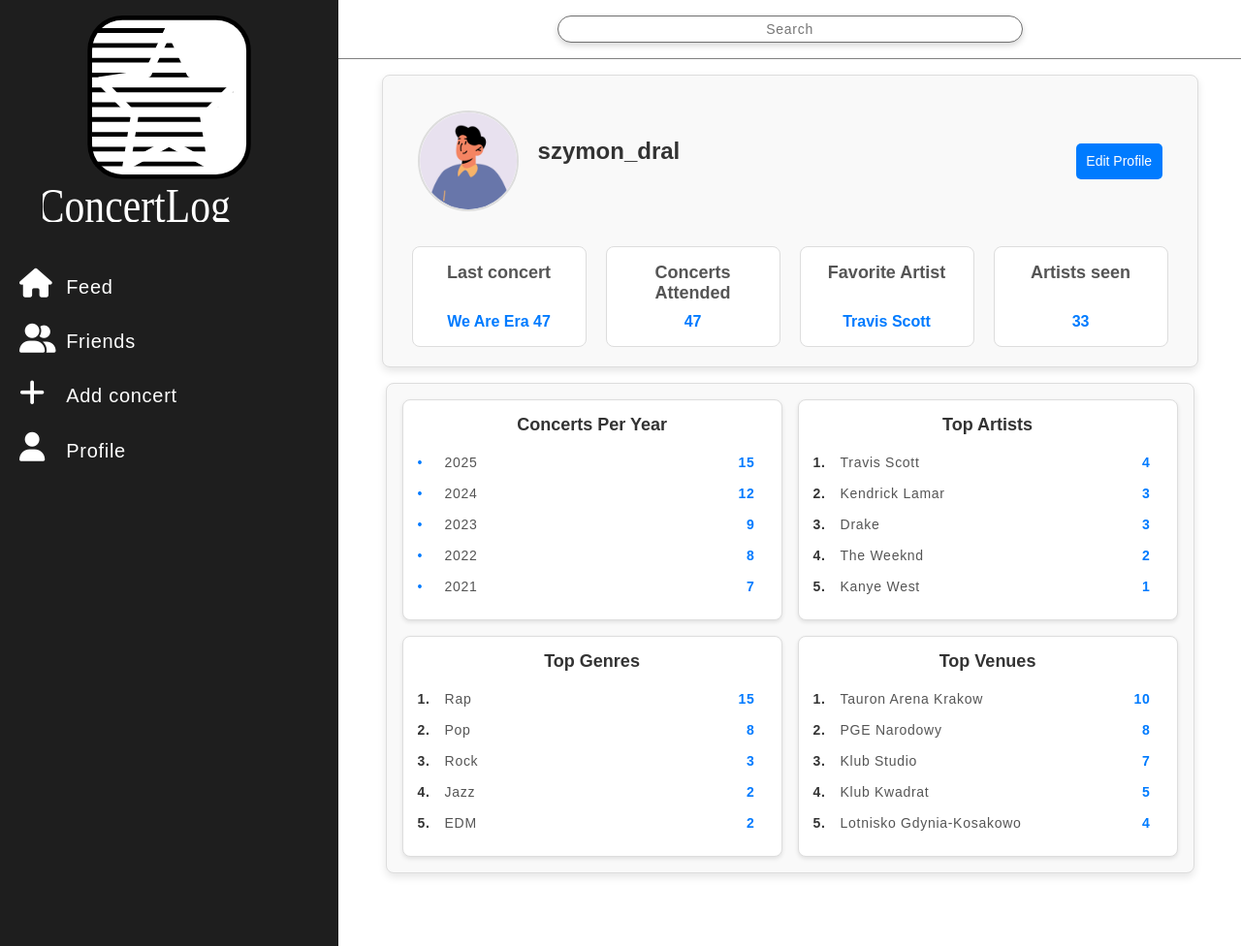
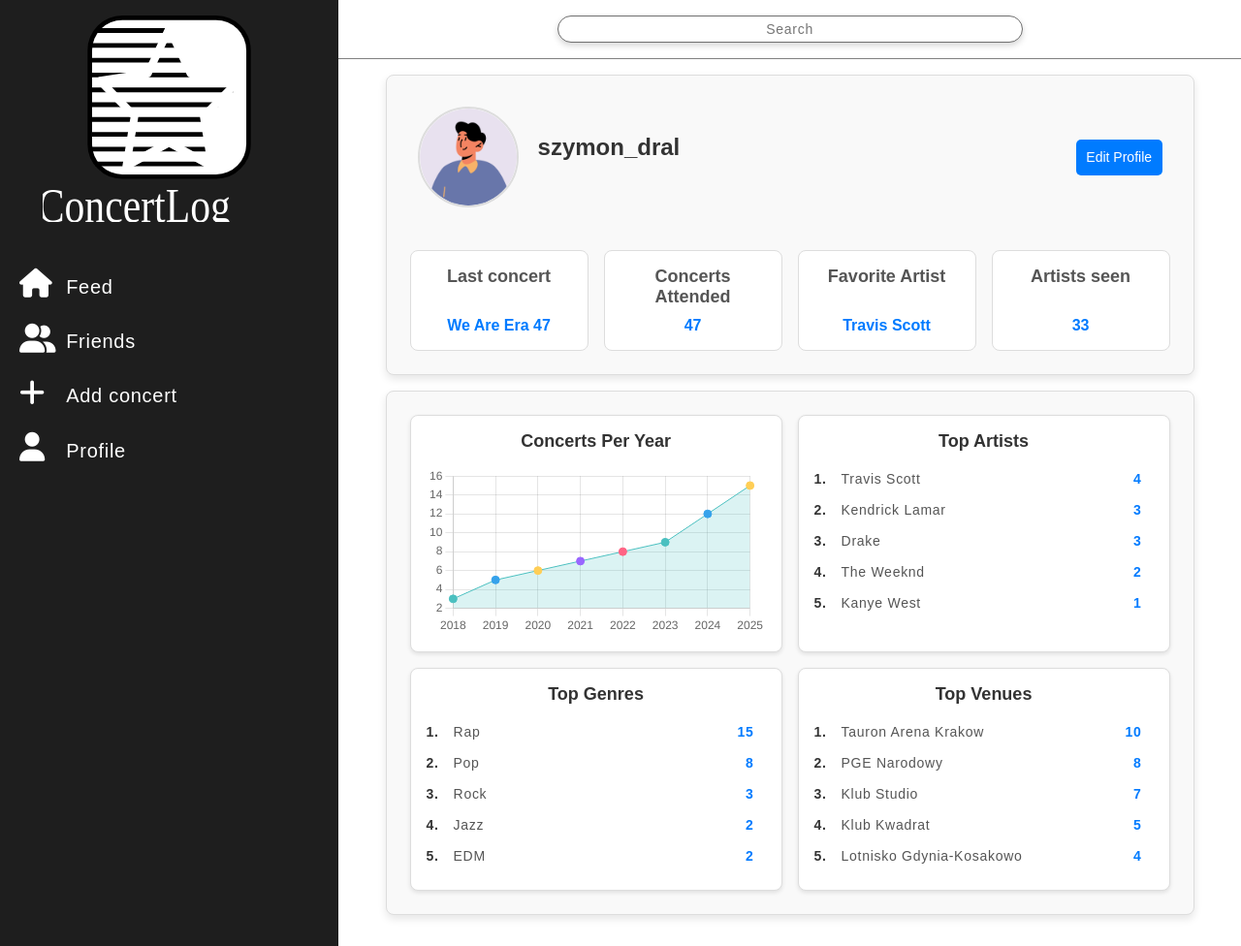
Before and after one commit to szymdr/ConcertLog, a PHP site: page /profile in a window 1280 px wide. Shown: the whole page at 97% size. Run offline with PHP 8.4, Linux system fonts and the light colour scheme; some libraries are stand-ins or nearby versions.

Commit message:
Added a chart in profile statistics

```diff
--- a/public/css/profile.css
+++ b/public/css/profile.css
@@ -23,7 +23,7 @@ h1 {
     background: #f9f9f9;
     border: 1px solid #ddd;
     border-radius: 8px;
-    padding: 20px;
+    padding: 1em;
     box-shadow: 0 4px 8px rgba(0, 0, 0, 0.1);
 }
 
@@ -91,7 +91,7 @@ h1 {
     padding: 1em;
     text-align: center;
     flex: 1;
-    margin: 0 10px;
+    margin: 0.5em;
 }
 
 .stat h2 {
@@ -111,7 +111,6 @@ h1 {
     max-width: 800px;
     display: grid;
     grid-template-columns: repeat(2, 1fr);
-    gap: 1em;
     padding: 1em;
     background: #f9f9f9;
     border: 1px solid #ddd;
@@ -128,7 +127,8 @@ h1 {
     background: #fff;
     border: 1px solid #ddd;
     border-radius: 8px;
-    padding: 15px;
+    padding: 1em;
+    margin: 0.5em;
     text-align: center;
     box-shadow: 0 2px 4px rgba(0, 0, 0, 0.1);
 }
@@ -151,7 +151,7 @@ h1 {
     padding: 0;
     margin: 0;
     text-align: left;
-    counter-reset: list-counter; /* Resetuje licznik listy */
+    counter-reset: list-counter;
 }
 
 .stats-box ul li, .stats-box-years ul li {
@@ -187,3 +187,9 @@ h1 {
     color: #007bff;
     margin-left: 10px;
 }
+
+.stats-box-years canvas {
+    max-width: 100%;
+    height: 300px;
+    margin: 0 auto;
+}
--- /dev/null
+++ b/public/js/chart.js
@@ -0,0 +1,58 @@
+const labels = Object.keys(concertsPerYear);
+const dataValues = Object.values(concertsPerYear);
+
+const data = {
+    labels: labels,
+    datasets: [{
+        label: 'Concerts Attended',
+        data: dataValues,
+        backgroundColor: [
+            'rgba(75, 192, 192, 0.2)',
+            'rgba(54, 162, 235, 0.2)',
+            'rgba(255, 206, 86, 0.2)',
+            'rgba(153, 102, 255, 0.2)',
+            'rgba(255, 99, 132, 0.2)'
+        ],
+        borderColor: [
+            'rgba(75, 192, 192, 1)',
+            'rgba(54, 162, 235, 1)',
+            'rgba(255, 206, 86, 1)',
+            'rgba(153, 102, 255, 1)',
+            'rgba(255, 99, 132, 1)'
+        ],
+        pointBackgroundColor: [
+            'rgba(75, 192, 192, 1)',
+            'rgba(54, 162, 235, 1)',
+            'rgba(255, 206, 86, 1)',
+            'rgba(153, 102, 255, 1)',
+            'rgba(255, 99, 132, 1)'
+        ],
+        borderWidth: 1,
+        pointRadius: 4,
+        pointHoverRadius: 8,
+        fill: true
+    }]
+};
+
+const config = {
+    type: 'line',
+    data: data,
+    options: {
+        responsive: true,
+        plugins: {
+            legend: {
+                display: false
+            },
+            tooltip: {
+                callbacks: {
+                    label: function(tooltipItem) {
+                        return `${tooltipItem.raw} concerts`;
+                    }
+                }
+            }
+        }
+    }
+};
+
+const ctx = document.getElementById('concertsChart').getContext('2d');
+new Chart(ctx, config);
--- a/public/views/profile.php
+++ b/public/views/profile.php
@@ -9,6 +9,9 @@
     <title>ConcertLog • Profile</title>
 </head>
 <body>
+    <script src="public/js/popup.js"></script>
+    <script src="https://cdn.jsdelivr.net/npm/chart.js"></script>
+
     <div class="base-container">
         <nav>
             <img src="public/img/logo-nazwa-biala.svg" alt="Logo">
@@ -68,14 +71,9 @@
                 <section class="stats-grid">
                     <div class="stats-box-years">
                         <h2>Concerts Per Year</h2>
-                        <ul>
-                            <li>2025 <span>15</span></li>
-                            <li>2024 <span>12</span></li>
-                            <li>2023 <span>9</span></li>
-                            <li>2022 <span>8</span></li>
-                            <li>2021 <span>7</span></li>
-                        </ul>
+                        <canvas id="concertsChart"></canvas>
                     </div>
+
                     <div class="stats-box">
                         <h2>Top Artists</h2>
                         <ul>
@@ -132,7 +130,25 @@
             </form>
         </div>
     </div>
-
-    <script src="public/js/popup.js"></script>
 </body>
 </html>
+
+<?php
+// Przykładowe dane z bazy danych
+$concertsPerYear = [
+    "2018" => 3,
+    "2019" => 5,
+    "2020" => 6,
+    "2021" => 7,
+    "2022" => 8,
+    "2023" => 9,
+    "2024" => 12,
+    "2025" => 15
+];
+?>
+
+
+<script>
+    const concertsPerYear = <?php echo json_encode($concertsPerYear); ?>;
+</script>
+<script src="public/js/chart.js"></script>
```
